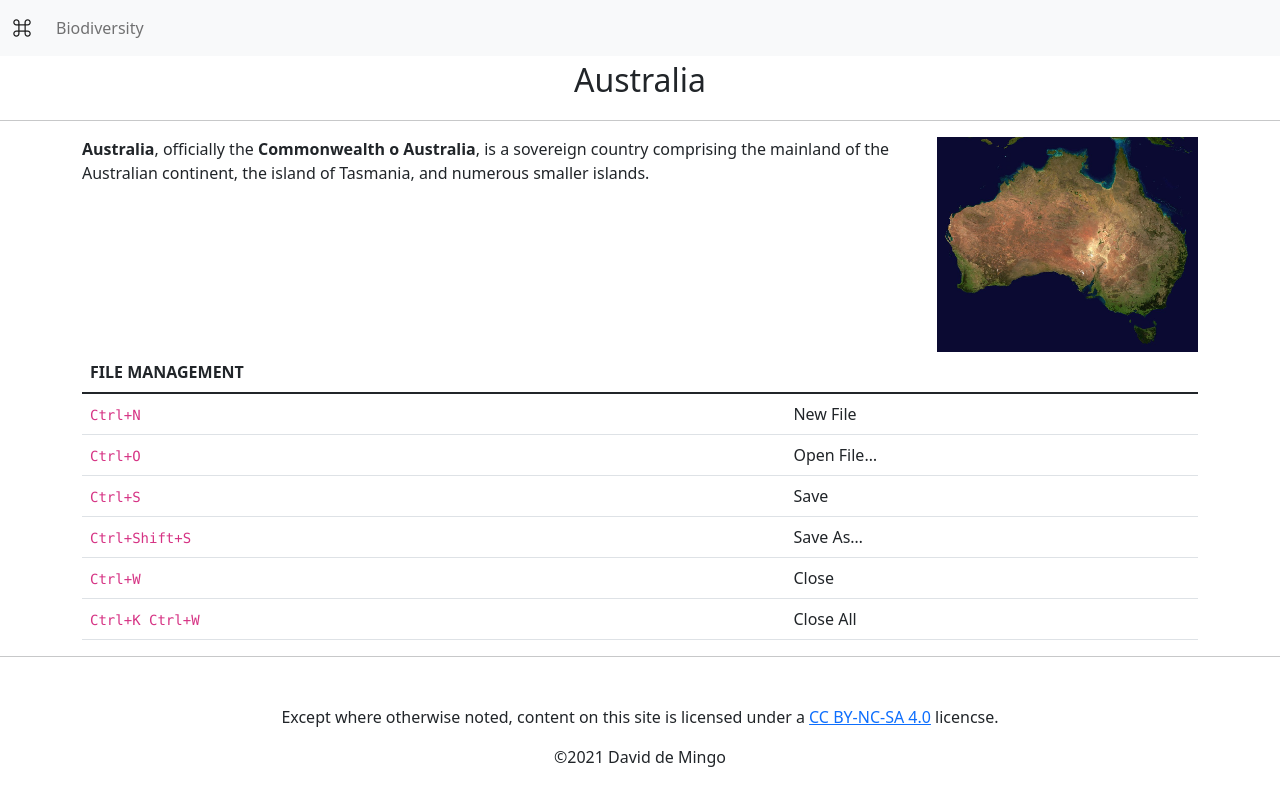
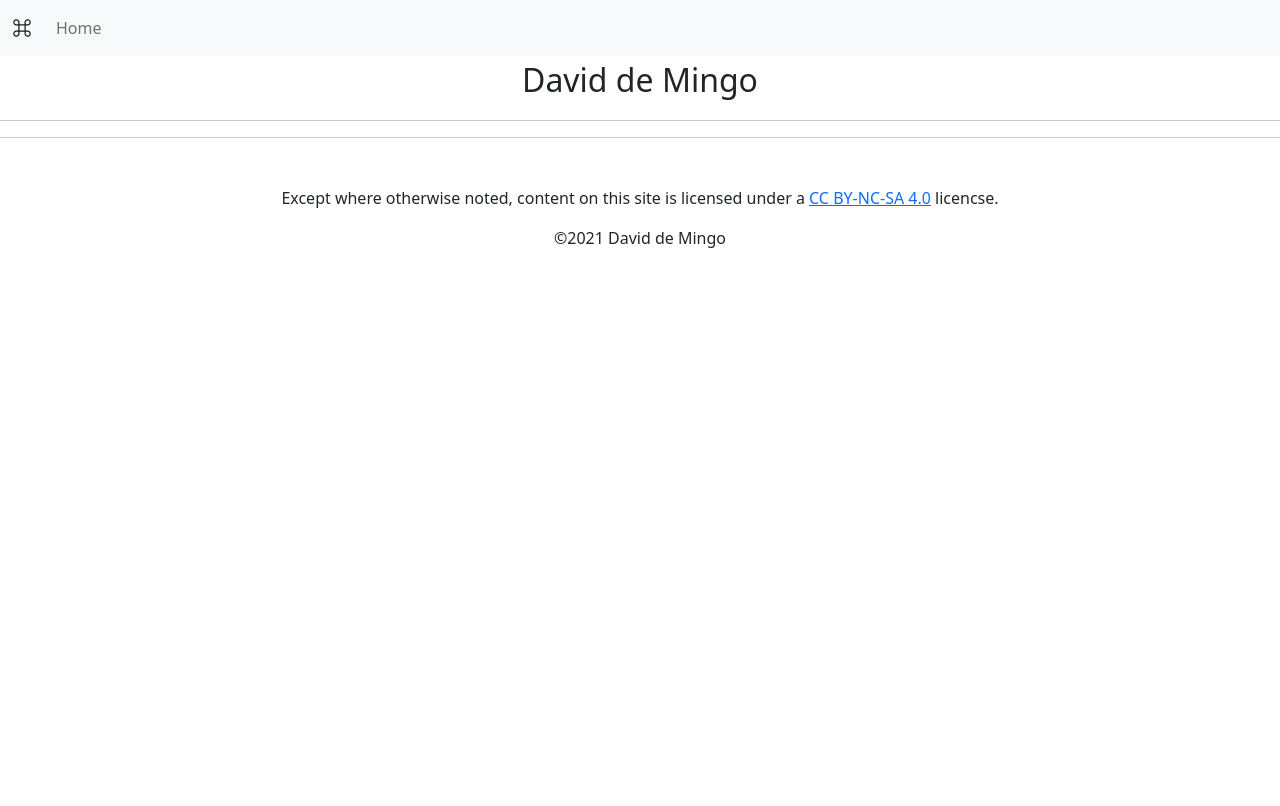
Before and after one commit to ddemingo/ddemingo.github.io, a Jekyll site: the page built from index.md, in a window 1280 px wide. Shown: the top 806 px of the page. Built offline with Jekyll 4.4.1, drawn with Linux system fonts in a browser that asks for light colours; nearby versions of some CDN libraries; our own code applies the rules of GitHub Pages for plain Markdown files.

Commit message:
Remove Autralia

```diff
--- a/_data/navigation.yml
+++ b/_data/navigation.yml
@@ -1,2 +1,2 @@
-- name: Biodiversity
-  link: /biodiversity
+- name: Home
+  link: /
--- a/index.md
+++ b/index.md
@@ -1,22 +1,3 @@
 ---
-title: Australia
+title: David de Mingo
 ---
-
-<div class="row">
-    <div class="col-12 col-md-9">
-        <p><strong>Australia</strong>, officially the <strong>Commonwealth o Australia</strong>, is a sovereign country comprising the mainland of the Australian continent, the island of Tasmania, and numerous smaller islands.</p>
-    </div>
-    <div class="col-6 col-md-3">
-        <img class="img-fluid" src="images/australia.jpg" alt="Australia satelite plane">
-    </div>
-</div>
-
-| FILE MANAGEMENT  |              |
-| ---------------- | ------------ |
-| `Ctrl+N`         | New File     |
-| `Ctrl+O`         | Open File... |
-| `Ctrl+S`         | Save         |
-| `Ctrl+Shift+S`   | Save As...   |
-| `Ctrl+W`         | Close        |
-| `Ctrl+K  Ctrl+W` | Close All    |
-{: class="table"}
```
Also changed, not shown: biodiversity/index.md (deleted, +0 -11 lines), README.md, images/australia.jpg (deleted), images/kola.jpg (deleted).
